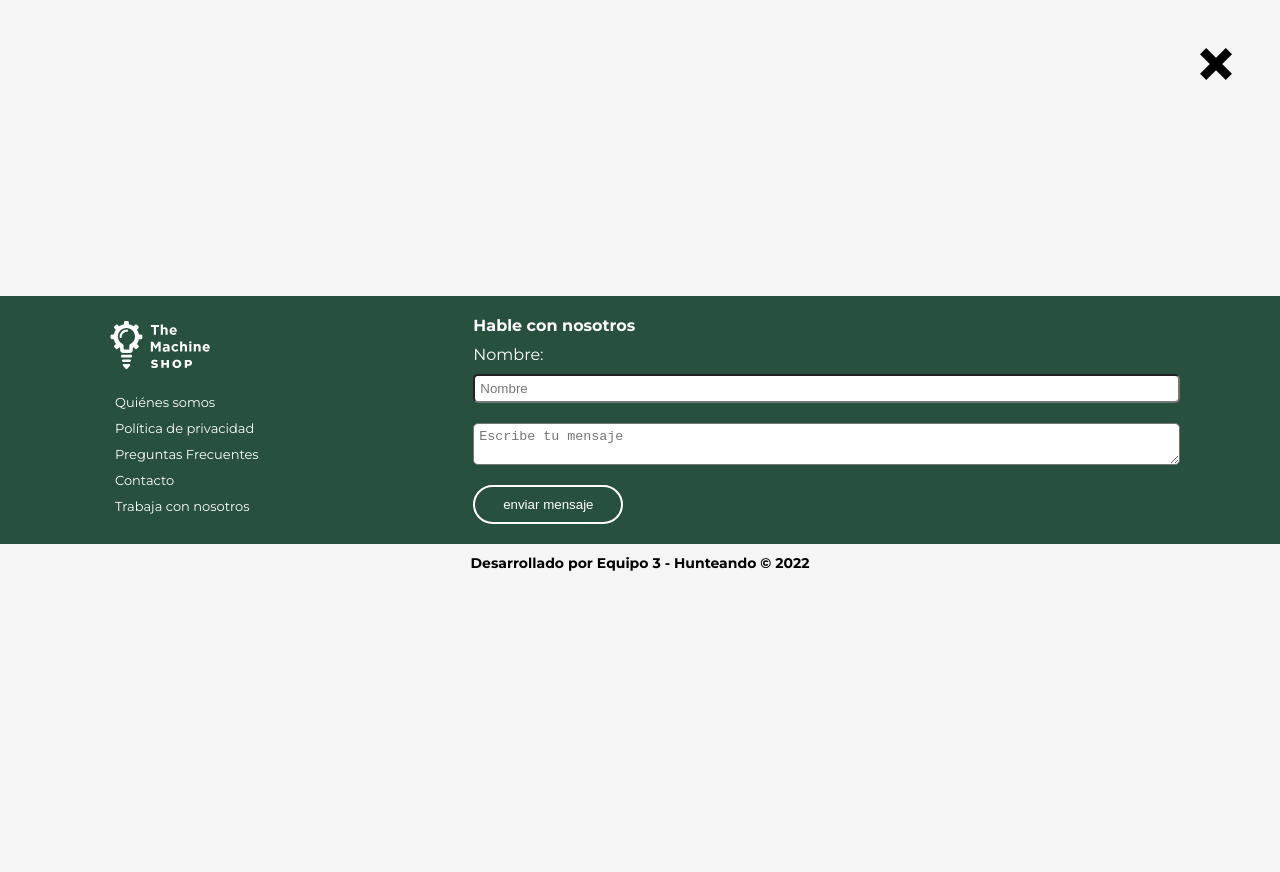
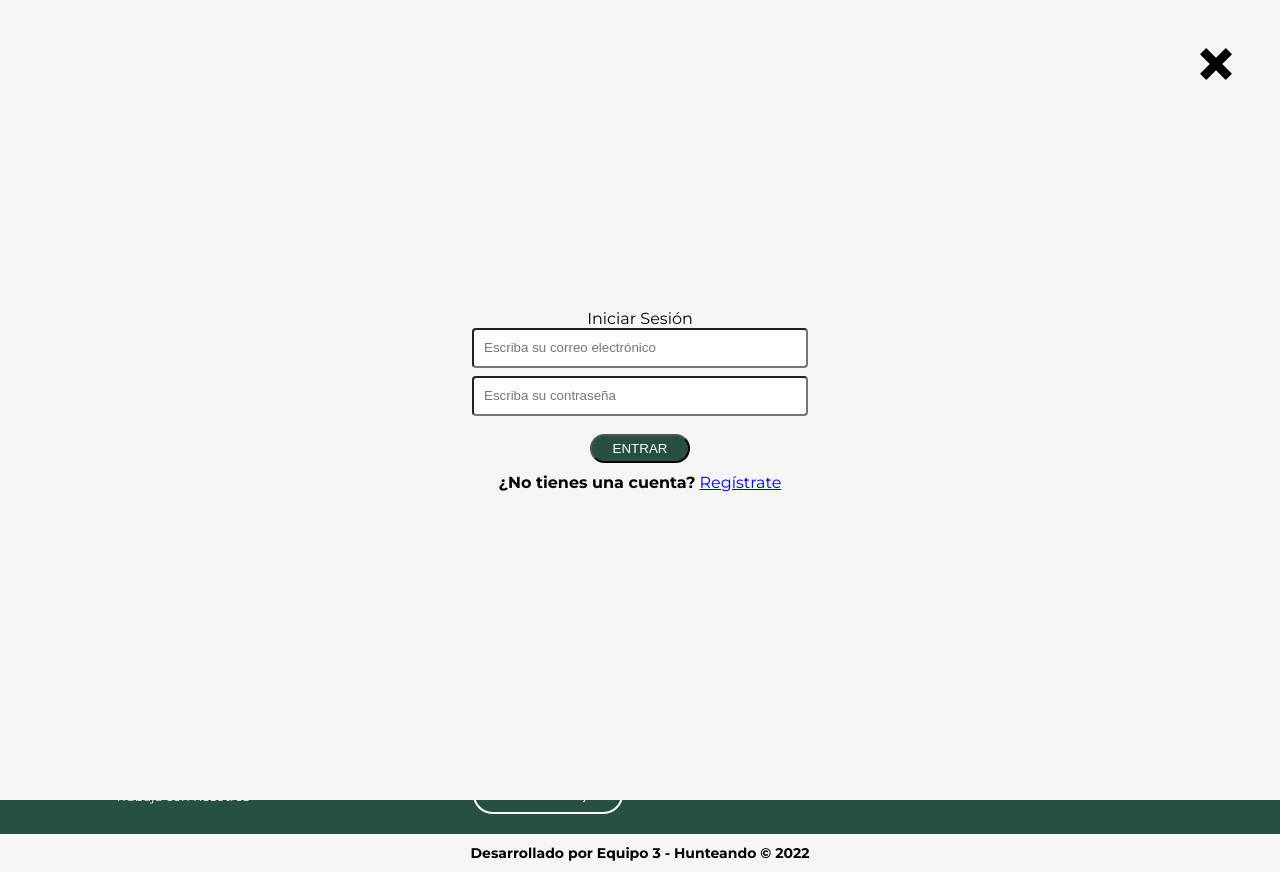
Before and after one commit to hernandw/themachineshop, a React (Vite) app in the folder frontend/: page /about in a window 1280 px wide. Both pictures are taken after a click on the button "Login". Before the commit the page ends 800 px from the top, so only its background shows below. Built offline with nearby package versions, Linux system fonts and the light colour scheme.

Commit message:
:bug: fixed modal and add styles

```diff
--- a/frontend/src/App.css
+++ b/frontend/src/App.css
@@ -20,10 +20,6 @@ body {
   background-color: var(--background);
 }
 
-@font-face {
-  font-family: "Gotham";
-  src: url(./assets/font/gotham/GothamBook.ttf);
-}
 
 h3 {
   margin-bottom: 10px;
@@ -84,7 +80,7 @@ h3 {
   font-size: 12px;
   font-weight: 500;
   padding-left: 20px;
-  font-family: "Gotham";
+
 }
 
 .header__button-new {
@@ -99,48 +95,35 @@ h3 {
 
  /* Fin del Header */
 
- /* Header2 */
-
-/* .header2 {
-  display: flex;
-  justify-content: flex-start;
-  align-items: center;
-  padding: 15px;
-}
-
-.header2 img {
-  width: 85px;
-}
-
-.header__search2 {
-  margin-left: 1rem;
-  background-color: var(--background);
-  border-radius: 20px;
-  padding: 5px;
-  border: 1px solid var(--black);
-  width: 200px;
-} */
-
-
-
-  /* Header 2 */
 
   /* Modal */
 .modal {
+
   position: absolute;
+  display: flex;
+  flex-direction: column;
+  justify-content: center;
+  align-items: center;
     background-color: var(--gray-input);
     top: 0;
     left: 0;
     right: 0;
     bottom: 0;
+
 }
 
-.modal__container {
-  height: 100%;
+
+
+.formulario {
+  width: 100%;
+  transition-property: all;
+  transition-duration: 300ms;
+  transition-timing-function: ease-in;
   display: flex;
   flex-direction: column;
   justify-content: center;
   align-items: center;
+  opacity: 0;
 }
 
 .inputs__login {
@@ -170,6 +153,15 @@ h3 {
   height: 2rem;
 }
 
+.animar {
+  position: relative;
+  opacity: 1;
+}
+
+.cerrar {
+  opacity: 0;
+}
+
 /* fin Modal */
 
 /* PRODUCTS */
@@ -177,8 +169,10 @@ h3 {
 .container__products {
 
   display: grid;
+
   grid-template-columns: repeat(2, 1fr);
   justify-content: center;
+  align-items: center;
 
 }
 
@@ -193,7 +187,7 @@ box-shadow: 9px 10px 12px -3px rgba(0,0,0,0.52);
 }
 
 .card__title {
-  font-family: Gotham;
+
   font-size: 14px;
   padding: 5px;
 }
@@ -221,6 +215,7 @@ box-shadow: 9px 10px 12px -3px rgba(0,0,0,0.52);
 /* FOOTER */
 .footer_principal {
   width: 100%;
+
    position: absolute;
 
 }
--- a/frontend/src/App.jsx
+++ b/frontend/src/App.jsx
@@ -1,48 +1,17 @@
-/* import React, { Component } from 'react';
-import { BrowserRouter as Router,Routes, Route } from 'react-router-dom';
-import About from './pages/About';
-import Answers from './pages/Answers';
-import Contact from './pages/Contact';
-import Home from './pages/Home';
-import Login from './pages/Login';
-import Privacy from './pages/Privacy';
-import Work from './pages/Work';
-import './App.css';
-
-class App extends Component {
-  render() {
-    return (
-      <Router>
-          <div className="App">
-            <ul className="App-header">
-            </ul>
-          <Routes>
-                <Route exact path='/' element={< Home />}></Route>
-                <Route exact path='/about' element={< About />}></Route>
-                <Route exact path='/answers' element={< Answers />}></Route>
-                <Route exact path='/contact' element={< Contact />}></Route>
-                <Route exact path='/login' element={< Login />}></Route>
-                <Route exact path='/privacy' element={< Privacy />}></Route>
-                <Route exact path='/work' element={< Work />}></Route>
-          </Routes>
-          </div>
-      </Router>
-    );
-  }
-}
-
-export default App; */
-
-import React from "react";
+import React, { useState } from "react";
 import { Header } from "./components/Header";
 import { Footer } from "./components/Footer";
 import { Outlet } from "react-router-dom";
+import { Modal } from './components/Modal'
 export const App = () => {
+  const [modal, setModal] = useState(false);
+  const [animarModal, setAnimarModal] = useState(false)
   return (
     <>
-      <Header />
+      <Header setModal={setModal} setAnimarModal={setAnimarModal}/>
       <Outlet />
       <Footer />
+      {modal && <Modal setModal={setModal} animarModal={animarModal} setAnimarModal={setAnimarModal} />}
     </>
   );
 };
--- a/frontend/src/components/Header.jsx
+++ b/frontend/src/components/Header.jsx
@@ -2,14 +2,18 @@ import React, { useState } from "react";
 import logo from "../assets/icons/logo.svg";
 import { Link } from "react-router-dom";
 import "../App.css";
-import { Modal } from './Modal'
 
-export const Header = () => {
+
+export const Header = ({setModal, setAnimarModal}) => {
+
 const onHandleModal = ()=>{
-  setModal(true)
+  setModal(true);
+  setTimeout(()=>{
+    setAnimarModal(true)
+  }, 500)
 }
 
-  const [modal,  setModal]  = useState(false)
+
   return (
     <div className="container">
       <div className="header">
@@ -36,9 +40,7 @@ const onHandleModal = ()=>{
         </p>
         <button className="header__button-new">new</button>
       </div>
-      {
-        modal && <Modal  />
-      }
+
     </div>
   );
 };
--- a/frontend/src/components/Modal.jsx
+++ b/frontend/src/components/Modal.jsx
@@ -1,23 +1,41 @@
-import cerrarBTN from '../assets/icons/cerrar.svg'
+import cerrarBTN from "../assets/icons/cerrar.svg";
 
+export const Modal = ({ setModal, animarModal, setAnimarModal }) => {
+  const onHandle = () => {
+		setAnimarModal(false)
 
-export const Modal = () => {
+		setTimeout(()=>{
 
-	const onHandleCerrar = ()=>{
-		console.log('diste click para cerrar');
-	}
-	return (
-		<div className='modal'>
-			<div className='modal__container'>
-			<div className="cerrar-modal">
-				<img src={cerrarBTN} alt="cerrar modal" onClick={onHandleCerrar}/>
-			</div>
-			<h3>Iniciar Sesión</h3>
-			<input required className="inputs__login" type="email" placeholder='Escriba su correo electrónico' />
-			<input required className="inputs__login" type="password"  placeholder='Escriba su contraseña' />
-			<button className='modal__button'>Entrar</button>
-			<p><strong>¿No tienes una cuenta?</strong> <a href="#">Regístrate</a></p>
-			</div>
-		</div>
-	)
-}
+			setModal(false)
+		}, 500)
+  };
+
+  return (
+    <div className="modal">
+      <div className="cerrar-modal">
+        <img src={cerrarBTN} alt="cerrar modal" onClick={onHandle} />
+      </div>
+
+			<form className={`formulario ${animarModal ? 'animar' : 'cerrar'}`}>
+				<legend>Iniciar Sesión</legend>
+				<input
+          required
+          className="inputs__login"
+          type="email"
+          placeholder="Escriba su correo electrónico"
+        />
+				 <input
+          required
+          className="inputs__login"
+          type="password"
+          placeholder="Escriba su contraseña"
+        />
+				<button className="modal__button">Entrar</button>
+				<p>
+          <strong>¿No tienes una cuenta?</strong> <a href="#">Regístrate</a>
+        </p>
+			</form>
+
+    </div>
+  );
+};
--- a/frontend/src/pages/About.jsx
+++ b/frontend/src/pages/About.jsx
@@ -3,6 +3,17 @@ import React from 'react';
 function About () {
     return <div>
         <h2>Hola! soy About</h2>
+        <h2>Hola! soy About</h2>
+        <h2>Hola! soy About</h2>
+        <h2>Hola! soy About</h2>
+        <h2>Hola! soy About</h2>
+        <h2>Hola! soy About</h2>
+        <h2>Hola! soy About</h2>
+        <h2>Hola! soy About</h2>
+        <h2>Hola! soy About</h2>
+        <h2>Hola! soy About</h2>
+        <h2>Hola! soy About</h2>
+
     </div>
 }
 export default About;
```
Also changed, not shown: frontend/src/pages/Home.jsx (deleted, +0 -14 lines).
